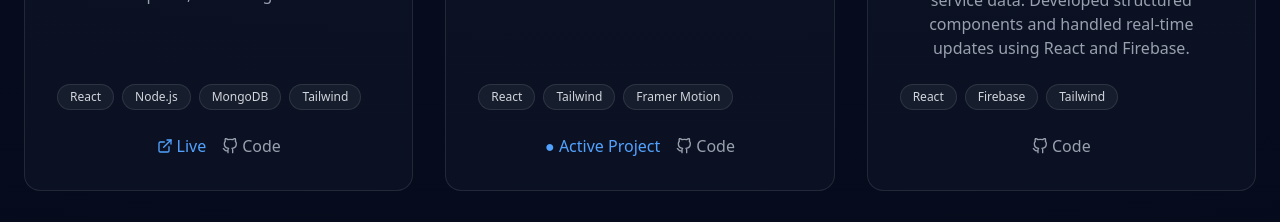
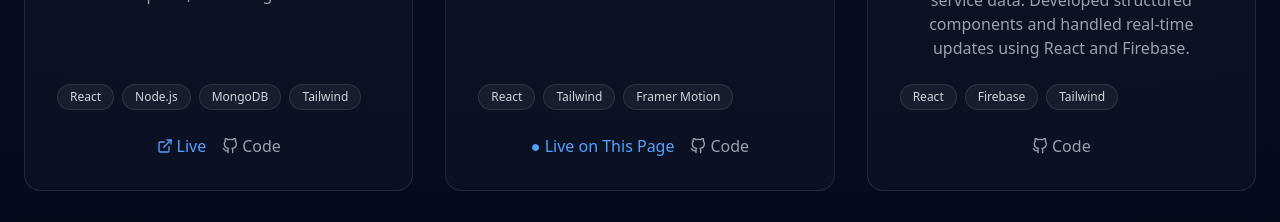
Before and after one commit to vikkyrg/my-portfolio, a React (Vite) app: page / in a window 1280 px wide. Shown: the part 4220-4442 px from the top of the page. Built offline with nearby package versions, Linux system fonts and the light colour scheme.

Commit message:
Updated resume content and improved project descriptions

```diff
--- a/src/components/Projects.jsx
+++ b/src/components/Projects.jsx
@@ -100,7 +100,7 @@ function Projects() {
 
                                         {project.title === "Portfolio Website" ? (
                                             <span className="flex items-center gap-1 text-blue-400 font-medium">
-                                            ● Active Project
+                                            ● Live on This Page
                                             </span>
                                         ) : (
                                             project.live && (
```
Also changed, not shown: 1 other file (tests, documents, lock files or other folders).
